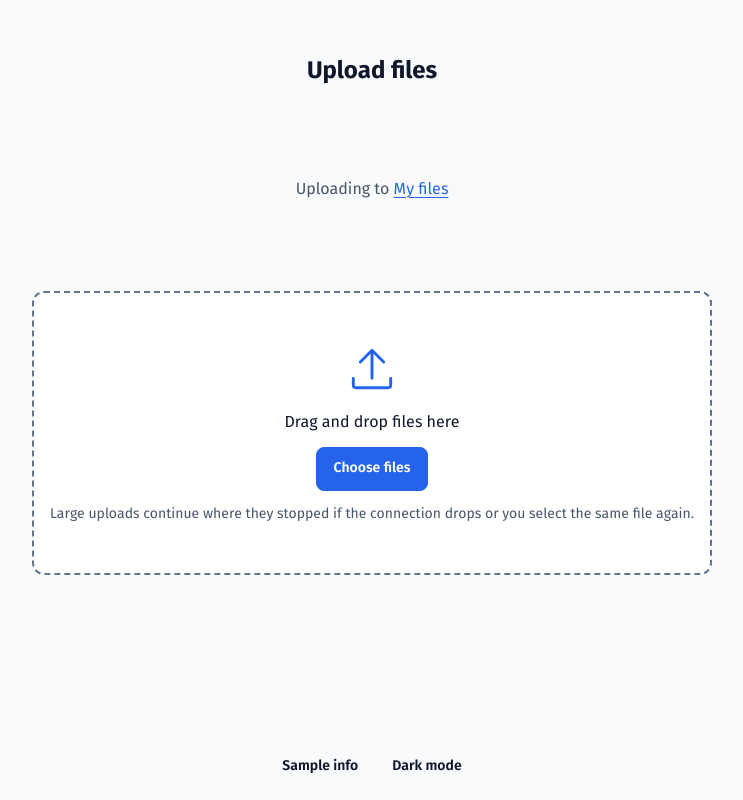
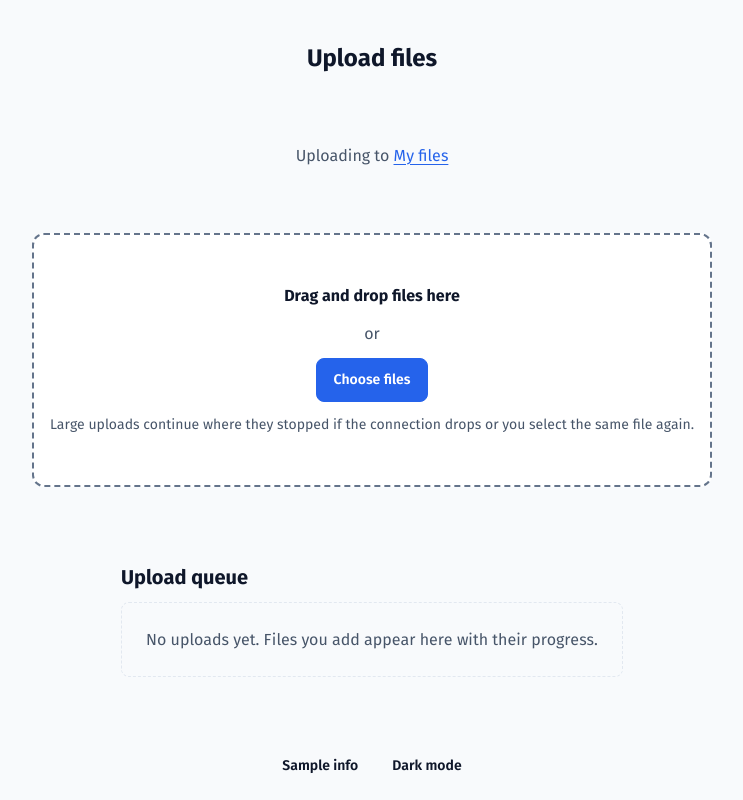
Before and after one commit to Amirabbasjadidi/Simple-Cloud, a Python web app: template templates/upload.html in a window 1280 px wide. Shown: the whole page, without its empty margins (268-1011 px from the left). Run offline with Jinja, Linux system fonts and the light colour scheme; the template is opened without the code that fills it: most values are stand-ins (such as "Sample title", 1, 10 or a date in 2020).

Commit message:
Phase 5.5: upload drop zone and URL fetch pages
Co-Authored-By: Claude Opus 5.5 <noreply@anthropic.com>

```diff
--- a/static/upload.js
+++ b/static/upload.js
@@ -29,6 +29,7 @@
   };
 
   function addFiles(files) {
+    document.getElementById("queue-empty").hidden = true;
     for (const file of files) {
       const bar = el("div", { class: "progress", role: "progressbar", "aria-valuemin": 0, "aria-valuemax": 100,
         "aria-valuenow": 0, "aria-label": `${T("Upload progress")}: ${file.name}` }, el("span"));
@@ -39,7 +40,8 @@
       cancelBtn.addEventListener("click", () => cancel(item));
       queueEl.append(el("li", { class: "queue-item" },
         el("div", { class: "queue-head" },
-          el("span", { class: "queue-name", title: file.name, text: file.name }),
+          SC.icon(SC.fileKind ? SC.fileKind({ mime_type: file.type }) : "file"),
+          el("span", { class: "queue-name", dir: "auto", title: file.name, text: file.name }),
           el("span", { class: "muted", text: formatBytes(file.size) }), cancelBtn),
         bar, status));
       queue.push(item);
@@ -60,7 +62,7 @@
     const pct = item.file.size ? Math.floor((done / item.file.size) * 100) : 100;
     item.bar.querySelector("span").style.width = `${pct}%`;
     item.bar.setAttribute("aria-valuenow", String(pct));
-    item.status.textContent = `${pct}% · ${formatBytes(done)} / ${formatBytes(item.file.size)}`;
+    item.status.textContent = `${SC.num(pct)}% · ${formatBytes(done)} / ${formatBytes(item.file.size)}`;
   }
 
   function sendChunk(item, offset, blob) {
@@ -145,7 +147,8 @@
     store.del(key);
     setProgress(item, item.file.size);
     item.bar.classList.add("progress-done");
-    item.status.textContent = `${T("Uploaded")}${f.name !== item.file.name ? ` ${T("as")} “${f.name}”` : ""}`;
+    item.status.textContent = `${T("Uploaded")}${f.name !== item.file.name ? ` ${T("as")} ${SC.quote ? SC.quote(f.name) : f.name}` : ""}`;
+    item.status.className = "queue-status";
     item.cancelBtn.hidden = true;
     SC.refreshUsage();
   }
--- a/templates/upload.html
+++ b/templates/upload.html
@@ -1,20 +1,24 @@
 {% extends "base.html" %}
-{% block title %}Upload{% endblock %}
+{% block title %}{{ _("Upload") }}{% endblock %}
 {% block content %}
-<h1>Upload files</h1>
-<p class="muted" id="upload-target">Uploading to <a href="{{ url_for('files.files_page') }}" id="target-link">My files</a></p>
+<div class="page-head">
+    <h1>{{ _("Upload files") }}</h1>
+</div>
+<p class="muted" id="upload-target">{{ _("Uploading to") }} <a href="{{ url_for('files.files_page') }}" id="target-link" dir="auto">{{ _("My files") }}</a></p>
 
 <div class="dropzone" id="dropzone">
-    <svg class="icon icon-xl" viewBox="0 0 24 24" aria-hidden="true"><path d="M12 16V4M7 9l5-5 5 5M4 16v3a1 1 0 0 0 1 1h14a1 1 0 0 0 1-1v-3"/></svg>
-    <p>Drag and drop files here</p>
-    <label class="btn btn-primary" for="file-input">Choose files</label>
+    {{ icon("upload", "icon-xl") }}
+    <p><strong>{{ _("Drag and drop files here") }}</strong></p>
+    <p class="muted">{{ _("or") }}</p>
+    <label class="btn btn-primary" for="file-input">{{ icon("file") }}<span>{{ _("Choose files") }}</span></label>
     <input type="file" id="file-input" multiple class="sr-only">
-    <p class="hint">Large uploads continue where they stopped if the connection drops or you select the same file again.</p>
+    <p class="hint">{{ _("Large uploads continue where they stopped if the connection drops or you select the same file again.") }}</p>
 </div>
 
 <section aria-labelledby="queue-title" class="queue-section">
-    <h2 id="queue-title" class="sr-only">Upload queue</h2>
+    <h2 id="queue-title">{{ _("Upload queue") }}</h2>
     <ul id="queue" class="queue" role="list"></ul>
+    <p class="queue-empty" id="queue-empty">{{ _("No uploads yet. Files you add appear here with their progress.") }}</p>
 </section>
 {% endblock %}
 {% block scripts %}
```
Also changed, not shown: static/fetch.js (+4 -4 lines), templates/fetch.html (+12 -10 lines).
